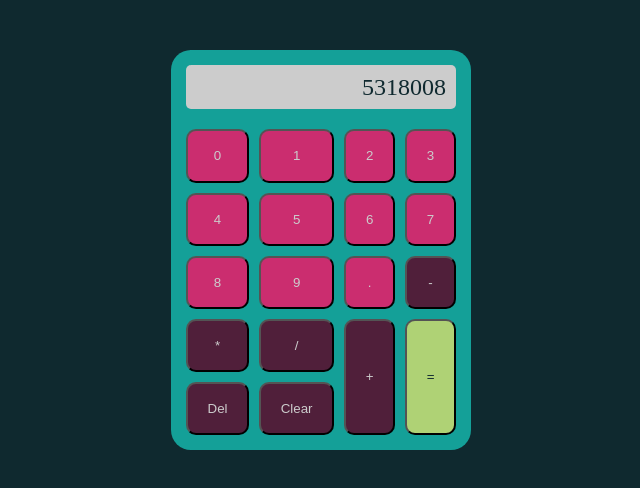
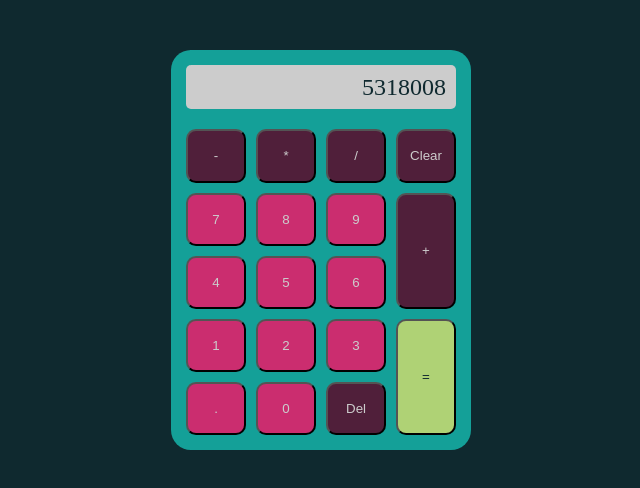
Before and after one commit to Joshua-Edward/calculator, a plain HTML site: page index.html in a window 1280 px wide. Shown: the whole page, without its empty margins (319-959 px from the left). Drawn offline with Linux system fonts and the light colour scheme.

Commit message:
Layout the buttons in the proper locations

```diff
--- a/calcStyles.css
+++ b/calcStyles.css
@@ -40,9 +40,10 @@ body {
   grid-template-areas:
     'one two three four'
     'five six seven eight'
-    'nine ten eleven twelve'
+    'nine ten eleven eight'
     'thirteen fourteen fifteen sixteen'
-    'seventeen eighteen fifteen sixteen';
+    'seventeen eighteen ninteen sixteen';
+  grid-template-columns: 1fr 1fr 1fr 1fr;
   flex: 1;
   gap: 10px;
 }
@@ -59,6 +60,8 @@ body {
   border-radius: 10px;
 }
 
+
+
 #equalBtn {
   background: #AFD275;
   color: #0F292F;
@@ -66,5 +69,53 @@ body {
 }
 
 #addBtn {
+  grid-area: eight;
+}
+
+button:nth-child(1) {
+  grid-area: eighteen;
+}
+
+button:nth-child(2) {
+  grid-area: thirteen;
+}
+
+button:nth-child(3) {
+  grid-area: fourteen;
+}
+
+button:nth-child(4) {
   grid-area: fifteen;
 }
+
+button:nth-child(5) {
+  grid-area: nine;
+}
+
+button:nth-child(6) {
+  grid-area: ten;
+}
+
+button:nth-child(7) {
+  grid-area: eleven;
+}
+
+button:nth-child(8) {
+  grid-area: five;
+}
+
+button:nth-child(9) {
+  grid-area: six;
+}
+
+button:nth-child(10) {
+  grid-area: seven;
+}
+
+button:nth-child(11) {
+  grid-area: seventeen;
+}
+
+button:nth-child(17) {
+  grid-area: ninteen;
+}
```
